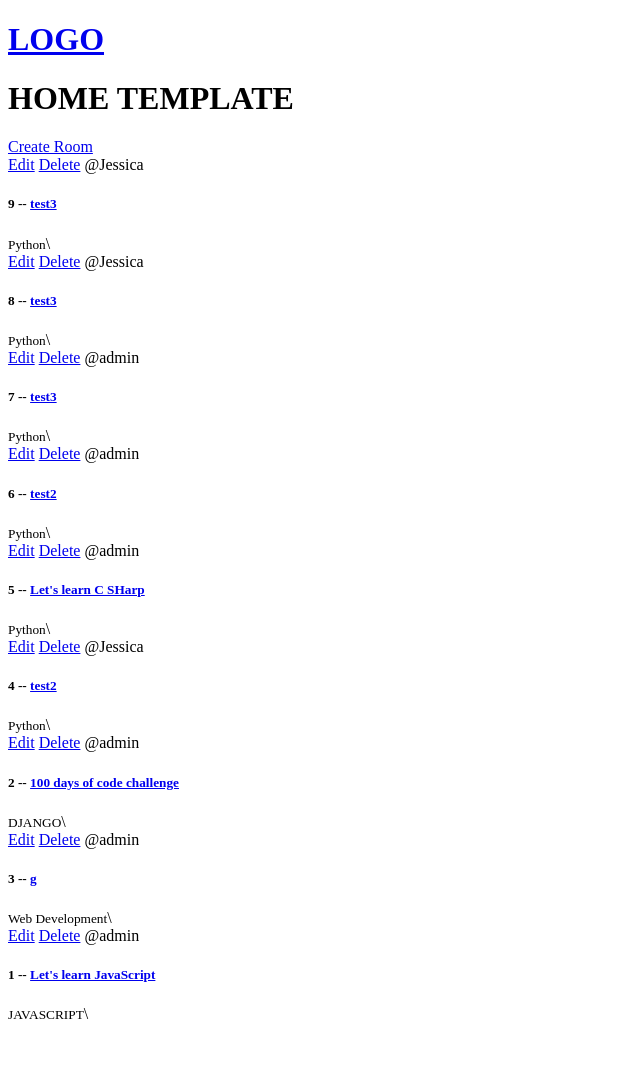
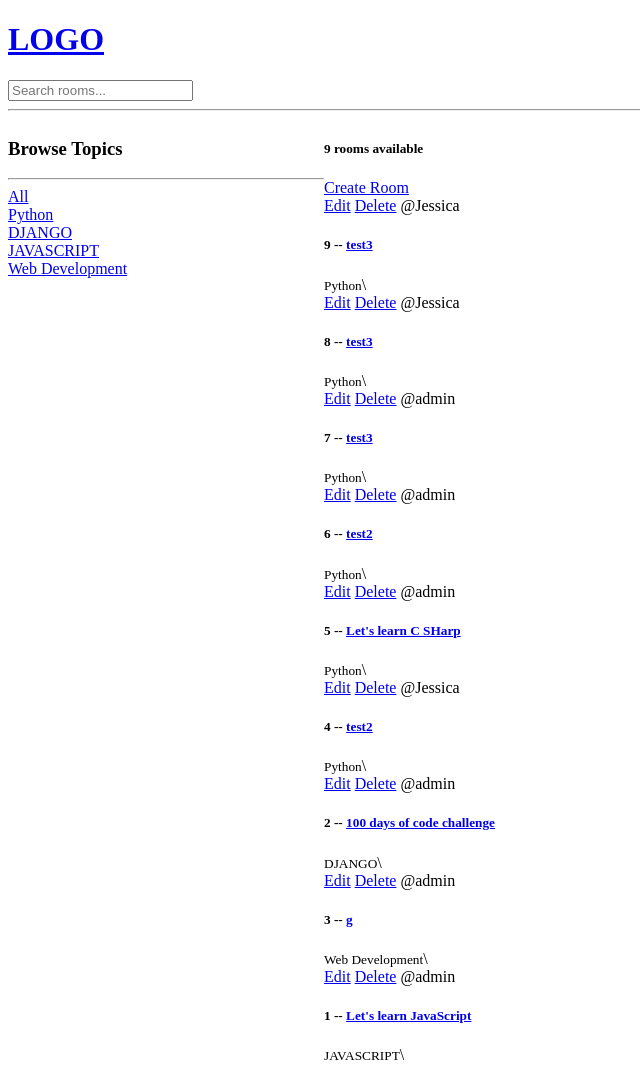
Before and after one commit to Joleksiuk/MovieRecommender, a Django app: page / in a window 1280 px wide. Shown: the whole page, without its empty margins (0-640 px from the left). Before the commit the page ends 1019 px from the top, so only its background shows below. Run offline with Django 3.2, Linux system fonts and the light colour scheme; data comes from the database, SQL or seed files in the repository.

Commit message:
Added Search Actions

```diff
--- a/MovieRecommender/templates/MovieRecommender/home.html
+++ b/MovieRecommender/templates/MovieRecommender/home.html
@@ -2,9 +2,30 @@
 
 {%  block content  %}
 
-<h1>HOME TEMPLATE</h1>
+    <style>
+
+    .home-container{
+        display:grid;
+        grid-template-columns: 1fr 3fr;
+    }
+    </style>
+
+<div class="home-container">
     <div>
+        <h3> Browse Topics</h3>
+        <hr>
+        <div>
+            <a href="{% url 'home'  %}">All</a>
+        </div>
+        {% for topic in topics %}
+            <div>
+                <a href="{% url 'home'  %}?q={{ topic.name }}">{{ topic.name }}</a>
+            </div>
+        {%  endfor %}
+    </div>
 
+    <div>
+        <h5>{{ room_count }} rooms available</h5>
         <a href = "{% url 'create-room'  %}">Create Room</a>
         <div>
         {%  for room in rooms %}
@@ -15,8 +36,8 @@
                     <h5>{{ room.id }} -- <a href="/room/{{ room.id }}"> {{ room.name }}</a></h5>
                     <small>{{ room.topic.name }}</small>\
                 </div>
-
         {%  endfor %}
+        </div>
     </div>
 </div>
 
--- a/MovieRecommender/views.py
+++ b/MovieRecommender/views.py
@@ -1,5 +1,6 @@
 from django.shortcuts import render, redirect
-from .models import Room
+from django.db.models import Q
+from .models import Room, Topic
 from .forms import RoomForm
 
 
@@ -11,8 +12,15 @@ rooms = [
 
 
 def home(request):
-    rooms = Room.objects.all()
-    context = {'rooms': rooms}
+    q= request.GET.get('q') if request.GET.get('q') is not None else ''
+    rooms = Room.objects.filter(
+        Q(topic__name__contains=q) |
+        Q(name__icontains=q) |
+        Q(description__icontains=q)
+    )
+    topics = Topic.objects.all()
+    room_count = rooms.count()
+    context = {'rooms': rooms, 'topics': topics, 'room_count': room_count}
     return render(request, 'MovieRecommender/home.html', context)
 
 
--- a/templates/navbar.html
+++ b/templates/navbar.html
@@ -1,3 +1,8 @@
 <a href="/">
     <h1> LOGO</h1>
 </a>
+<form method ="GET" action = "{% url 'home' %}">
+    <input type = "text" name ="q" placeholder="Search rooms..."/>
+
+</form>
+<hr>
```
Lines whose indentation alone changed are shown as unchanged.
